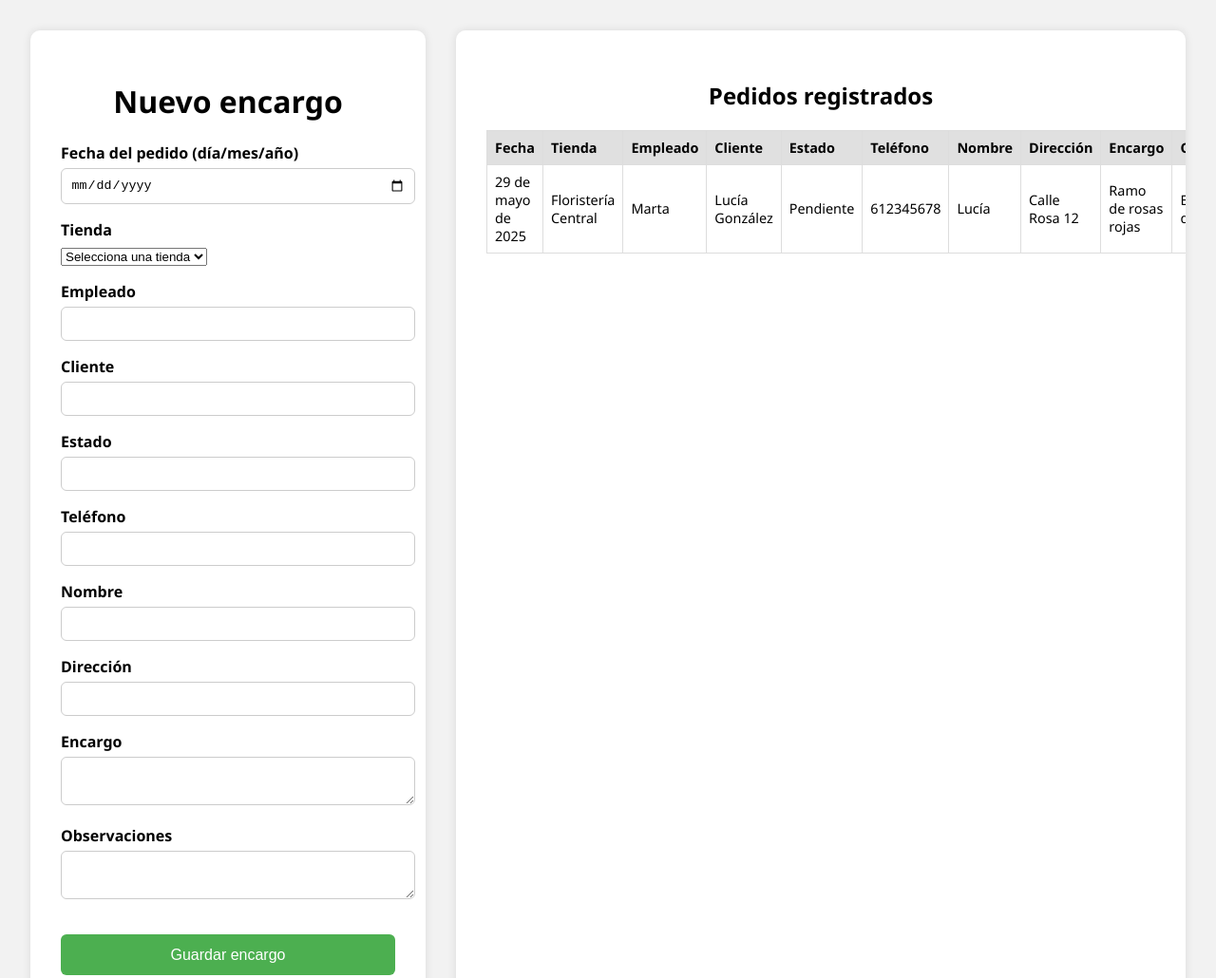
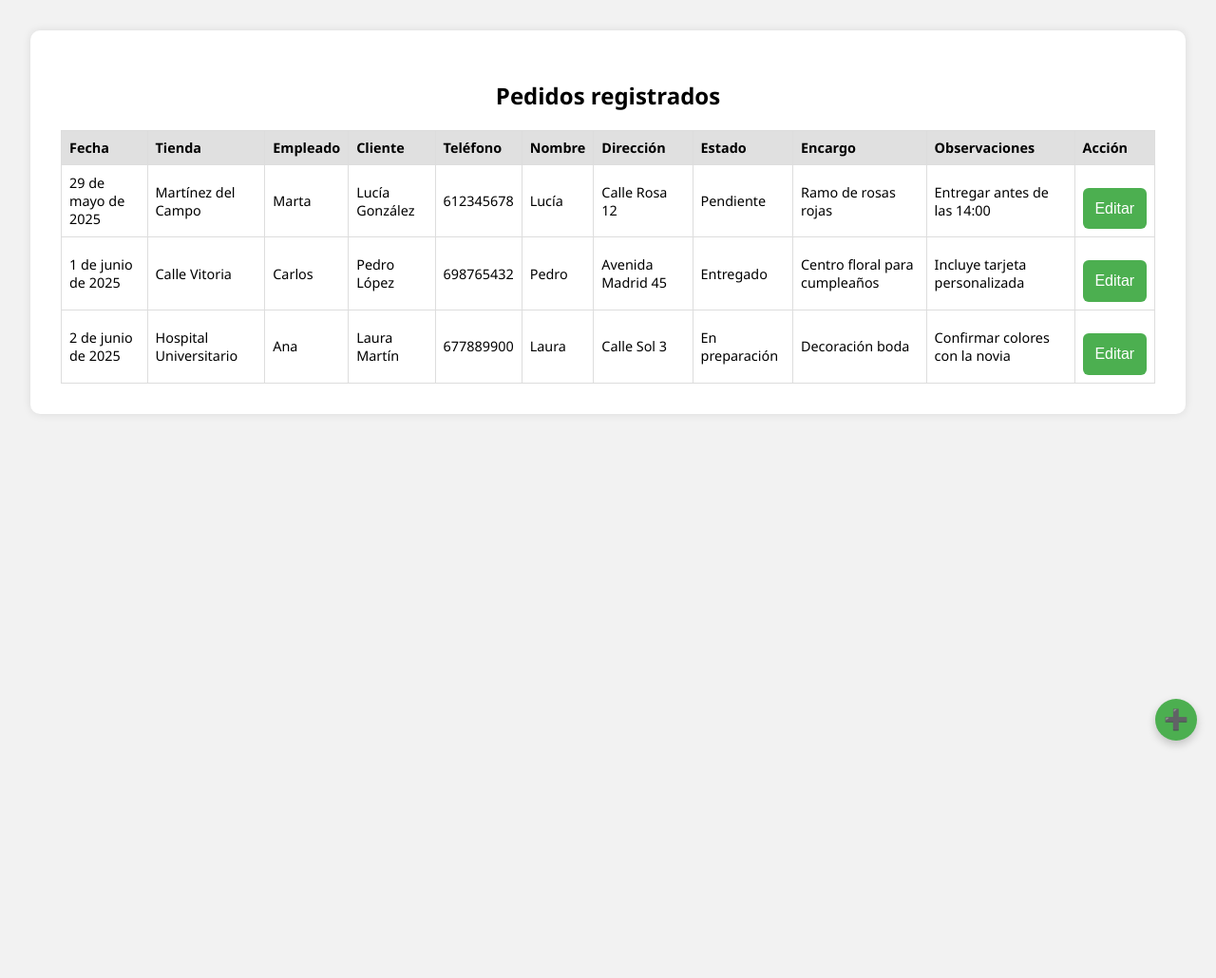
Before and after one commit to Gumpo887/CMR, a plain HTML site: page Frontend/index.html in a window 1280 px wide. Shown: the top 1030 px of the page at 95% size. After the commit the page ends 800 px from the top, so only its background shows below. Drawn offline with Linux system fonts and the light colour scheme.

Commit message:
Refactor form and table layout; enhance button functionality and styles

```diff
--- a/Frontend/index.html
+++ b/Frontend/index.html
@@ -7,9 +7,15 @@
   <link rel="stylesheet" href="style.css" />
 </head>
 <body>
+  <!-- BOTONES flotantes en la esquina inferior derecha -->
+  <div class="botones-flotantes">
+    <button id="toggle-form" class="boton-flotante pequeño">➕</button>
+    <button id="cerrar-formulario" class="boton-flotante pequeño oculto">❌</button>
+  </div>
+
   <div class="main-container">
-    <!-- FORMULARIO -->
-    <div class="formulario">
+    <!-- FORMULARIO DESLIZANTE -->
+    <div class="formulario" id="panel-formulario">
       <h1>Nuevo encargo</h1>
       <form id="encargo-form">
         <div class="form-group">
@@ -29,35 +35,44 @@
           </select>
         </div>
 
-        <div class="form-group"><label>Empleado</label><input type="text" id="empleado" required /></div>
-        <div class="form-group"><label>Cliente</label><input type="text" id="cliente" required /></div>
-        <div class="form-group"><label>Estado</label><input type="text" id="estado" required /></div>
-        <div class="form-group"><label>Teléfono</label><input type="tel" id="telefono" required /></div>
-        <div class="form-group"><label>Nombre</label><input type="text" id="nombre" required /></div>
-        <div class="form-group"><label>Dirección</label><input type="text" id="direccion" required /></div>
-        <div class="form-group"><label>Encargo</label><textarea id="encargo" rows="2" required></textarea></div>
-        <div class="form-group"><label>Observaciones</label><textarea id="observaciones" rows="2"></textarea></div>
+        <div class="form-group"><label for="empleado">Empleado</label><input type="text" id="empleado" required /></div>
+        <div class="form-group"><label for="cliente">Cliente</label><input type="text" id="cliente" required /></div>
+        <div class="form-group"><label for="telefono">Teléfono</label><input type="tel" id="telefono" required /></div>
+        <div class="form-group"><label for="nombre">Nombre</label><input type="text" id="nombre" required /></div>
+        <div class="form-group"><label for="direccion">Dirección</label><input type="text" id="direccion" required /></div>
+        <div class="form-group"><label for="estado">Estado</label><input type="text" id="estado" required /></div>
+        <div class="form-group"><label for="encargo">Encargo</label><textarea id="encargo" rows="2" required></textarea></div>
+        <div class="form-group"><label for="observaciones">Observaciones</label><textarea id="observaciones" rows="2"></textarea></div>
 
         <button type="submit">Guardar encargo</button>
         <p id="respuesta" class="mensaje-respuesta"></p>
       </form>
     </div>
 
-    <!-- TABLA -->
+    <!-- TABLA DE PEDIDOS -->
     <div class="tabla">
       <h2>Pedidos registrados</h2>
       <table id="tablaPedidos">
         <thead>
           <tr>
-            <th>Fecha</th><th>Tienda</th><th>Empleado</th><th>Cliente</th>
-            <th>Estado</th><th>Teléfono</th><th>Nombre</th>
-            <th>Dirección</th><th>Encargo</th><th>Observaciones</th><th>Acción</th>
+            <th>Fecha</th>
+            <th>Tienda</th>
+            <th>Empleado</th>
+            <th>Cliente</th>
+            <th>Teléfono</th>
+            <th>Nombre</th>
+            <th>Dirección</th>
+            <th>Estado</th>
+            <th>Encargo</th>
+            <th>Observaciones</th>
+            <th>Acción</th>
           </tr>
         </thead>
         <tbody></tbody>
       </table>
     </div>
   </div>
+
   <script src="script.js"></script>
 </body>
 </html>
--- a/Frontend/script.js
+++ b/Frontend/script.js
@@ -1,7 +1,5 @@
-// Modo normal: envío de nuevo pedido
 function defaultSubmit(e) {
   e.preventDefault();
-
   const datos = getDatosFormulario();
 
   fetch("http://localhost:8080/api/encargos", {
@@ -21,26 +19,23 @@ function defaultSubmit(e) {
     });
 }
 
-// Asignar comportamiento inicial
 document.getElementById("encargo-form").onsubmit = defaultSubmit;
 
-// Obtener datos del formulario
 function getDatosFormulario() {
   return {
     diaMes: document.getElementById("diaMes").value,
     tienda: document.getElementById("tienda").value,
     empleado: document.getElementById("empleado").value,
     cliente: document.getElementById("cliente").value,
-    estado: document.getElementById("estado").value,
     telefono: document.getElementById("telefono").value,
     nombre: document.getElementById("nombre").value,
     direccion: document.getElementById("direccion").value,
+    estado: document.getElementById("estado").value,
     encargo: document.getElementById("encargo").value,
     observaciones: document.getElementById("observaciones").value,
   };
 }
 
-// Insertar fila y botón Editar
 function agregarFilaTabla(datos) {
   const tabla = document.querySelector("#tablaPedidos tbody");
   const fila = tabla.insertRow();
@@ -50,10 +45,10 @@ function agregarFilaTabla(datos) {
     <td>${datos.tienda}</td>
     <td>${datos.empleado}</td>
     <td>${datos.cliente}</td>
-    <td>${datos.estado}</td>
     <td>${datos.telefono}</td>
     <td>${datos.nombre}</td>
     <td>${datos.direccion}</td>
+    <td>${datos.estado}</td>
     <td>${datos.encargo}</td>
     <td>${datos.observaciones}</td>
     <td><button class="btn-editar">Editar</button></td>
@@ -64,7 +59,6 @@ function agregarFilaTabla(datos) {
   });
 }
 
-// Cargar pedido en formulario para editar
 function cargarFormularioParaEditar(fila, datos) {
   Object.entries(datos).forEach(([key, value]) => {
     document.getElementById(key).value = value;
@@ -82,10 +76,10 @@ function cargarFormularioParaEditar(fila, datos) {
       <td>${nuevosDatos.tienda}</td>
       <td>${nuevosDatos.empleado}</td>
       <td>${nuevosDatos.cliente}</td>
-      <td>${nuevosDatos.estado}</td>
       <td>${nuevosDatos.telefono}</td>
       <td>${nuevosDatos.nombre}</td>
       <td>${nuevosDatos.direccion}</td>
+      <td>${nuevosDatos.estado}</td>
       <td>${nuevosDatos.encargo}</td>
       <td>${nuevosDatos.observaciones}</td>
       <td><button class="btn-editar">Editar</button></td>
@@ -102,28 +96,70 @@ function cargarFormularioParaEditar(fila, datos) {
   };
 }
 
-// Mostrar la fecha en formato largo en español
 function formatearFecha(fechaISO) {
   const opciones = { day: 'numeric', month: 'long', year: 'numeric' };
   const fecha = new Date(fechaISO);
   return fecha.toLocaleDateString('es-ES', opciones);
 }
 
-// Pedido de ejemplo
-const pedidoEjemplo = {
+const pedidosEjemplo = [
+  {
     diaMes: "2025-05-29",
-  tienda: "Floristería Central",
+    tienda: "Martínez del Campo",
     empleado: "Marta",
     cliente: "Lucía González",
-  estado: "Pendiente",
     telefono: "612345678",
     nombre: "Lucía",
     direccion: "Calle Rosa 12",
+    estado: "Pendiente",
     encargo: "Ramo de rosas rojas",
     observaciones: "Entregar antes de las 14:00"
-};
+  },
+  {
+    diaMes: "2025-06-01",
+    tienda: "Calle Vitoria",
+    empleado: "Carlos",
+    cliente: "Pedro López",
+    telefono: "698765432",
+    nombre: "Pedro",
+    direccion: "Avenida Madrid 45",
+    estado: "Entregado",
+    encargo: "Centro floral para cumpleaños",
+    observaciones: "Incluye tarjeta personalizada"
+  },
+  {
+    diaMes: "2025-06-02",
+    tienda: "Hospital Universitario",
+    empleado: "Ana",
+    cliente: "Laura Martín",
+    telefono: "677889900",
+    nombre: "Laura",
+    direccion: "Calle Sol 3",
+    estado: "En preparación",
+    encargo: "Decoración boda",
+    observaciones: "Confirmar colores con la novia"
+  }
+];
 
-// Cargar ejemplo al iniciar
 window.addEventListener("DOMContentLoaded", () => {
-  agregarFilaTabla(pedidoEjemplo);
+  pedidosEjemplo.forEach(agregarFilaTabla);
 });
+
+// Animación de panel lateral y alternancia de botones
+const panelFormulario = document.getElementById("panel-formulario");
+const abrirBtn = document.getElementById("toggle-form");
+const cerrarBtn = document.getElementById("cerrar-formulario");
+
+abrirBtn.addEventListener("click", () => {
+  panelFormulario.classList.add("activa");
+  document.body.classList.add("formulario-activo");
+  abrirBtn.classList.add("oculto");
+  cerrarBtn.classList.remove("oculto");
+});
+
+cerrarBtn.addEventListener("click", () => {
+  panelFormulario.classList.remove("activa");
+  document.body.classList.remove("formulario-activo");
+  cerrarBtn.classList.add("oculto");
+  abrirBtn.classList.remove("oculto");
+});
--- a/Frontend/style.css
+++ b/Frontend/style.css
@@ -1,30 +1,8 @@
+/* Estilos base */
 body {
   font-family: 'Segoe UI', sans-serif;
   margin: 0;
   background: #f2f2f2;
-}
-
-.main-container {
-  display: flex;
-  justify-content: space-between;
-  gap: 2rem;
-  padding: 2rem;
-}
-
-.formulario, .tabla {
-  background: white;
-  padding: 2rem;
-  border-radius: 10px;
-  box-shadow: 0 0 10px rgba(0,0,0,0.1);
-}
-
-.formulario {
-  flex: 1;
-}
-
-.tabla {
-  flex: 2;
-  overflow-x: auto;
 }
 
 h1, h2 {
@@ -41,33 +19,20 @@ label {
   margin-bottom: 0.3rem;
 }
 
-input, textarea {
+input, textarea, select {
   width: 100%;
   padding: 0.6rem;
   border: 1px solid #ccc;
   border-radius: 6px;
+  font-size: 1rem;
 }
 
-button {
-  width: 100%;
-  padding: 0.8rem;
-  background: #4caf50;
-  color: white;
-  border: none;
-  border-radius: 6px;
-  font-size: 1rem;
-  cursor: pointer;
-  margin-top: 1rem;
-}
-
-button:hover {
-  background: #43a047;
-}
-
+/* TABLA DE PEDIDOS */
 table {
   width: 100%;
   border-collapse: collapse;
   font-size: 0.9rem;
+  min-width: 1000px;
 }
 
 th, td {
@@ -85,3 +50,138 @@ thead {
   margin-top: 1rem;
   color: #2e7d32;
 }
+
+/* BOTÓN GUARDAR */
+button {
+  width: 100%;
+  padding: 0.8rem;
+  background: #4caf50;
+  color: white;
+  border: none;
+  border-radius: 6px;
+  font-size: 1rem;
+  cursor: pointer;
+  margin-top: 1rem;
+}
+
+button:hover {
+  background: #43a047;
+}
+
+/* CONTENEDOR PRINCIPAL */
+.main-container {
+  display: flex;
+  gap: 2rem;
+  padding: 2rem;
+  transition: margin-left 0.4s ease;
+  overflow-x: hidden;
+}
+
+body.formulario-activo .main-container {
+  margin-left: 420px;
+}
+
+body:not(.formulario-activo) .main-container {
+  margin-left: 0;
+}
+
+/* FORMULARIO DESLIZANTE */
+.formulario {
+  position: fixed;
+  top: 0;
+  left: -420px;
+  width: 400px;
+  height: 100%;
+  background: white;
+  padding: 2rem;
+  overflow-y: auto;
+  transition: left 0.4s ease, opacity 0.4s ease;
+  z-index: 1000;
+  box-shadow: 2px 0 10px rgba(0, 0, 0, 0.1);
+  opacity: 0;
+  pointer-events: none;
+}
+
+.formulario.activa {
+  left: 0;
+  opacity: 1;
+  pointer-events: auto;
+}
+
+/* TABLA */
+.tabla {
+  flex: 1;
+  overflow-x: auto;
+  background: white;
+  padding: 2rem;
+  border-radius: 10px;
+  box-shadow: 0 0 10px rgba(0,0,0,0.1);
+  max-width: 100%;
+}
+
+.tabla table {
+  min-width: 1000px;
+}
+
+/* BOTONES FLOTANTES ABAJO A LA DERECHA */
+.botones-flotantes {
+  position: fixed;
+  bottom: 20px;
+  right: 20px;
+  z-index: 1100;
+  display: flex;
+  flex-direction: column;
+  gap: 10px;
+}
+
+.boton-flotante.pequeño {
+  width: 44px;
+  height: 44px;
+  border-radius: 50%;
+  font-size: 1.3rem;
+  padding: 0;
+  background: #4caf50;
+  color: white;
+  border: none;
+  box-shadow: 0 4px 10px rgba(0,0,0,0.2);
+  cursor: pointer;
+  transition: background-color 0.3s ease;
+}
+
+.boton-flotante.pequeño:hover {
+  background: #43a047;
+}
+
+.boton-flotante.oculto {
+  display: none;
+}
+
+/* Responsive para pantallas pequeñas */
+@media screen and (max-width: 768px) {
+  .main-container {
+    margin-left: 0;
+    flex-direction: column;
+    padding: 1rem;
+  }
+
+  .formulario {
+    width: 100%;
+    left: -100%;
+  }
+
+  .formulario.activa {
+    left: 0;
+    opacity: 1;
+    pointer-events: auto;
+  }
+
+  .tabla {
+    width: 100%;
+    padding: 1rem;
+  }
+
+  .botones-flotantes {
+    right: 10px;
+    bottom: 10px;
+  }
+}
```
Lines whose indentation alone changed are shown as unchanged.
